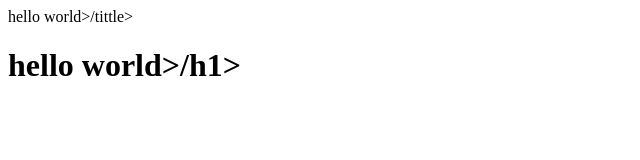
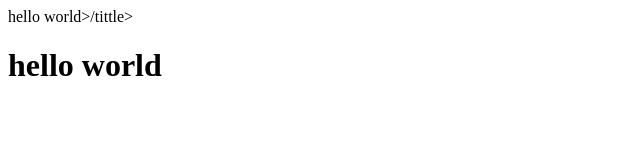
Before and after one commit to JPabloAdames/testing, a plain HTML site: page index.html in a window 1280 px wide. Shown: the whole page, without its empty margins (0-640 px from the left). Drawn offline with Linux system fonts and the light colour scheme.

Commit message:
Update index.html

```diff
--- a/index.html
+++ b/index.html
@@ -3,6 +3,6 @@
   <tittle>hello world>/tittle>
 </head>
 <body>
-  <h1>hello world>/h1>
+  <h1>hello world</h1>
 </body>
 </html>
```
